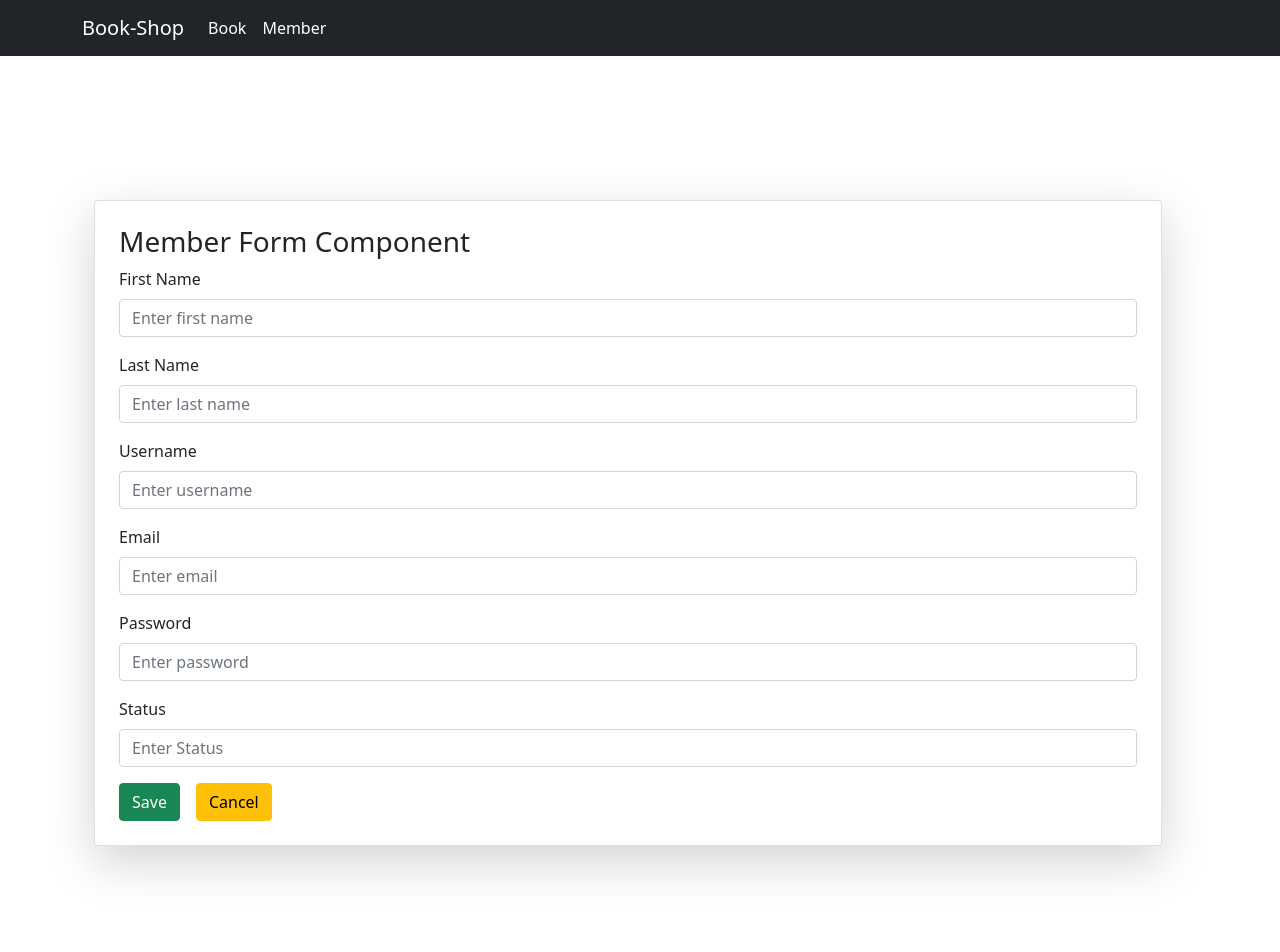
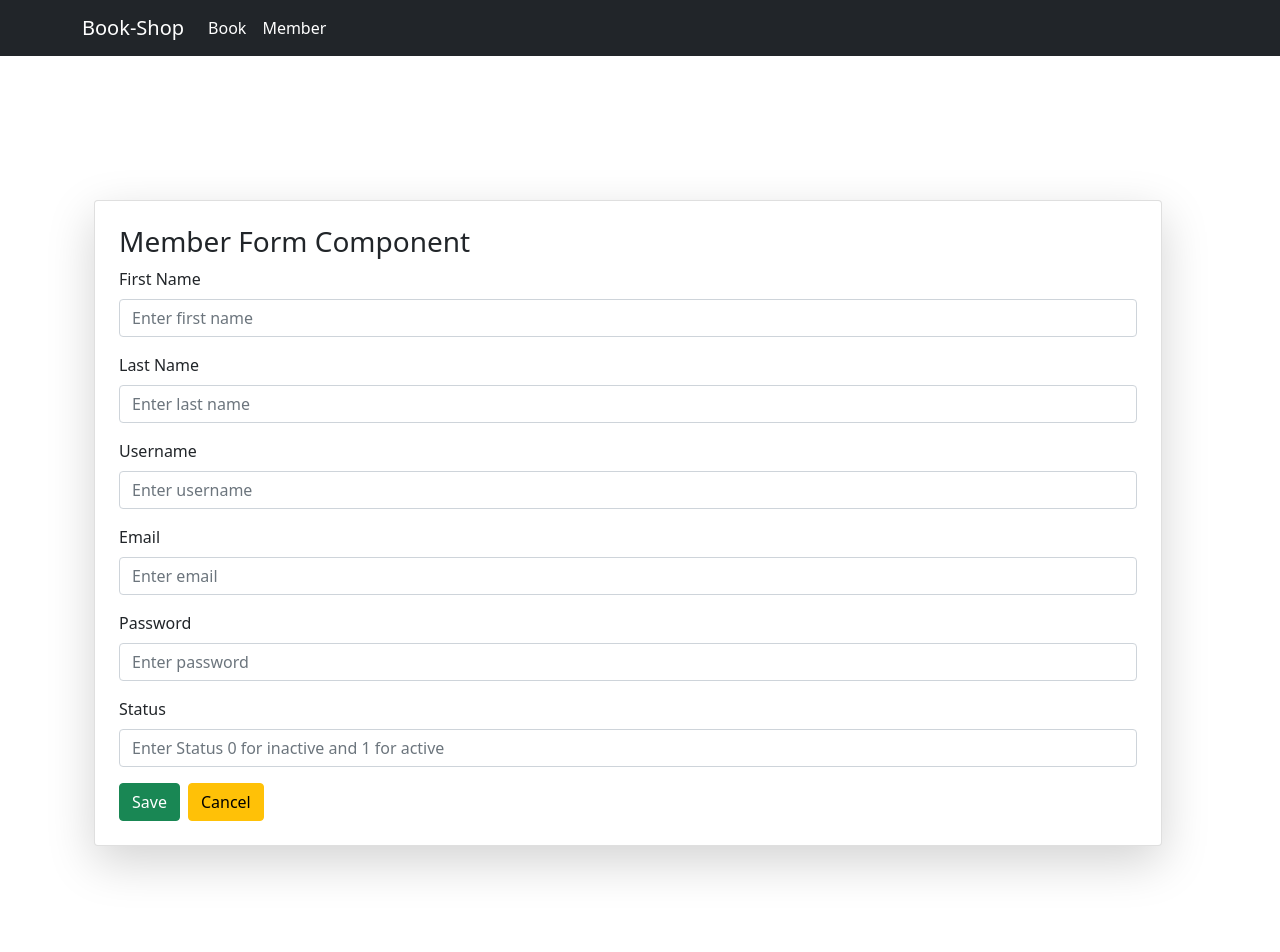
Before and after one commit to DASetya/belajar-react.js, a React (Create React App) app: page /members/add in a window 1280 px wide. Shown: the top 952 px of the page. Built offline with nearby package versions, Linux system fonts and the light colour scheme.

Commit message:
[FIX] cancel button

```diff
--- a/src/components/members/MemberForm.js
+++ b/src/components/members/MemberForm.js
@@ -4,6 +4,7 @@ import { useForm } from "react-hook-form";
 import { Form, Button, Row, Col, Card } from "react-bootstrap";
 import { createMember } from "../../api/MemberService";
 import { memberSchema } from "../validations/validationSchema";
+import { Link } from "react-router-dom";
 
 const MemberForm = ({history, match}) => {
   const { id } = match.params;
@@ -107,7 +108,7 @@ const MemberForm = ({history, match}) => {
               <Form.Label>Status</Form.Label>
               <Form.Control
                 type="text"
-                placeholder="Enter Status"
+                placeholder="Enter Status 0 for inactive and 1 for active"
                 name="status"
                 {...register("status")}
                 className={`form-control ${
@@ -120,9 +121,9 @@ const MemberForm = ({history, match}) => {
             <Button variant="success" type="submit">
               Save
             </Button>
-            <Button variant="warning" type="cancel" className="mx-3">
-            Cancel
-            </Button>
+            <Link to="/members" className="btn btn-warning mx-2">
+              Cancel
+            </Link>
           </Form>
         </Card>
       </Row>
--- a/src/components/members/MemberList.js
+++ b/src/components/members/MemberList.js
@@ -81,7 +81,7 @@ const MemberList = (match) => {
 }
 
   return (
-    <section className="py-5 container mt-5">
+    <section className="py-5 container">
     <h3>Member Page</h3>
     <Link to= "/members/add" className="btn btn-sm btn-success mb-3 text-uppercase">Add Member</Link>
 
--- a/src/components/validations/validationSchema.js
+++ b/src/components/validations/validationSchema.js
@@ -53,5 +53,6 @@ export const memberSchema = yup.object().shape({
     .required("Password Required")
     .min(8, "At least 8 char"),
   status: yup
-    .number(),
+    .number()
+    .required("Status required, 0 for inactive and 1 for active"),
 });
```
